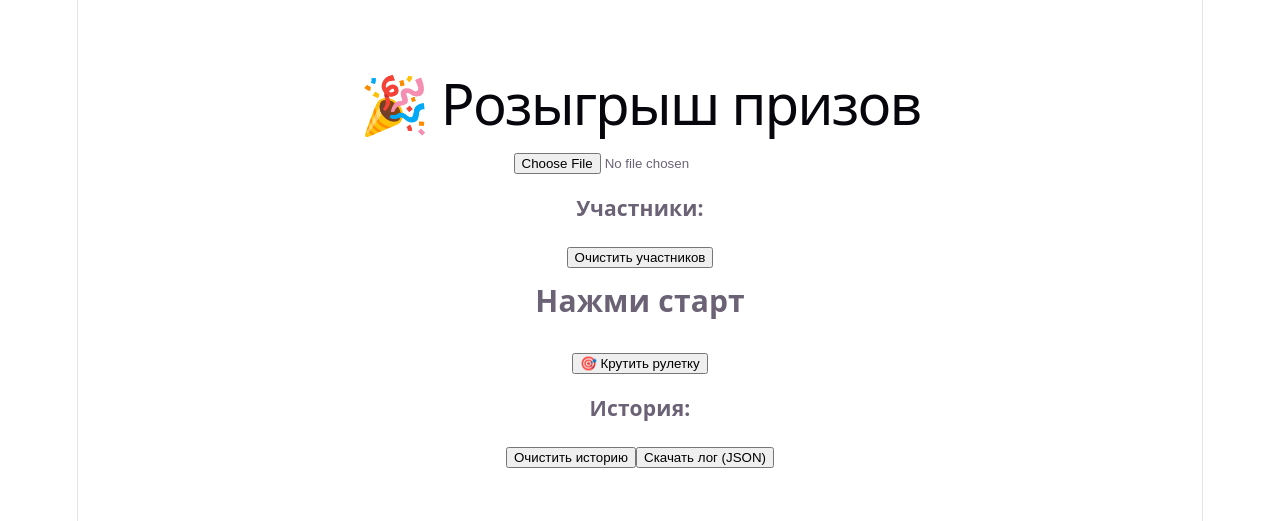
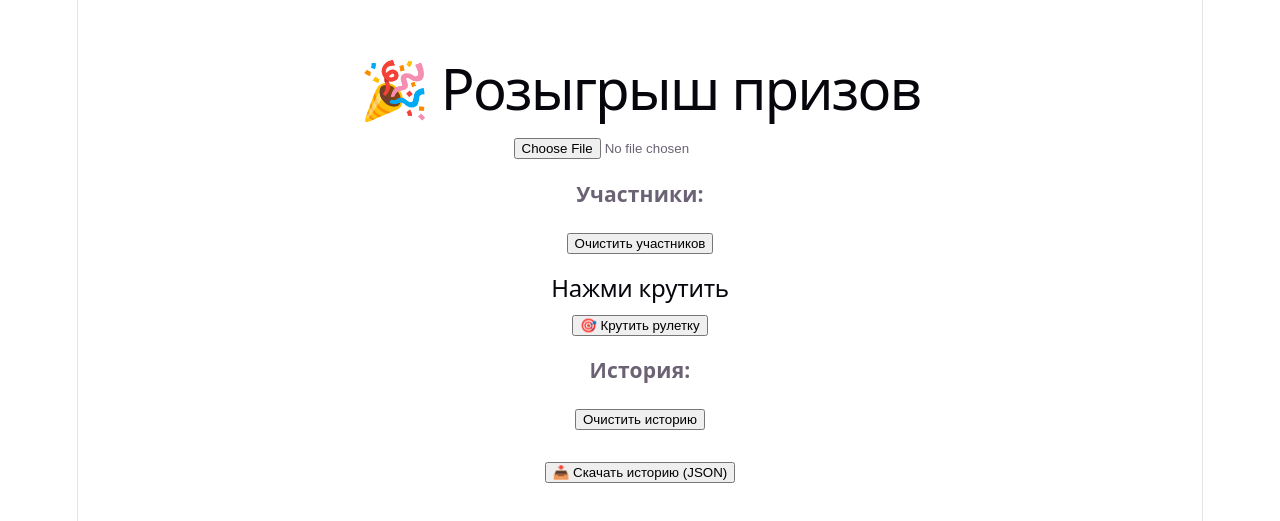
Before and after one commit to AxsionTM/prize-draw-app, a React (Vite) app: page / in a window 1280 px wide. Shown: the part 137-658 px from the top of the page. Built offline with nearby package versions, Linux system fonts and the light colour scheme.

Commit message:
fix: bug fixes and file architecture

```diff
--- a/src/App.jsx
+++ b/src/App.jsx
@@ -1,30 +1,34 @@
-import { useState } from "react";
+// Сам маин проекта импорты итд и вывод веб сайта
+
+import { useState, useEffect } from "react";
 import Upload from "./components/Upload";
 import Roulette from "./components/Roulette";
 
 function App() {
-  const [participants, setParticipants] = useState(
-    JSON.parse(localStorage.getItem("participants")) || []
-  );
+  const [participants, setParticipants] = useState(() => {
+    const saved = localStorage.getItem("participants");
+    return saved ? JSON.parse(saved) : [];
+  });
 
-  const [history, setHistory] = useState(
-    JSON.parse(localStorage.getItem("history")) || []
-  );
+  const [history, setHistory] = useState(() => {
+    const saved = localStorage.getItem("history");
+    return saved ? JSON.parse(saved) : [];
+  });
 
+// Так, этот код выполняет роль такую как загрузку участников, историю, случайного победителя, сохранение результата итд
   const [winner, setWinner] = useState(null);
 
-  function handleParticipants(data) {
-    setParticipants(data);
-    localStorage.setItem("participants", JSON.stringify(data));
-  }
+  useEffect(() => {
+    localStorage.setItem("participants", JSON.stringify(participants));
+  }, [participants]);
+
+  useEffect(() => {
+    localStorage.setItem("history", JSON.stringify(history));
+  }, [history]);
 
   function handleWinner(result) {
     setWinner(result);
-
-    const newHistory = [...history, result];
-    setHistory(newHistory);
-
-    localStorage.setItem("history", JSON.stringify(newHistory));
+    setHistory([...history, result]);
   }
 
   function clearParticipants() {
@@ -37,11 +41,10 @@ function App() {
     localStorage.removeItem("history");
   }
 
-// ТАК ЭТОТ КОД, ЭТО КНОПКА УСТАНОВКИ ИСТОРИИ В ФОРМАТЕ JSON.
-  function downloadLog() {
-    const json = JSON.stringify(history, null, 2);
+  function downloadHistory() {
+    const dataStr = JSON.stringify(history, null, 2);
+    const blob = new Blob([dataStr], { type: "application/json" });
 
-    const blob = new Blob([json], { type: "application/json" });
     const url = URL.createObjectURL(blob);
 
     const a = document.createElement("a");
@@ -57,18 +60,23 @@ function App() {
     <div style={{ maxWidth: 600, margin: "auto", textAlign: "center" }}>
       <h1>🎉 Розыгрыш призов</h1>
 
-      <Upload setParticipants={handleParticipants} />
+      <Upload setParticipants={setParticipants} />
 
       <h3>Участники:</h3>
       <ul>
-        {participants.map((p) => (
-          <li key={p.id}>{p.name}</li>
+        {participants.map((p, i) => (
+          <li key={i}>{p.name}</li>
         ))}
       </ul>
 
-      <button onClick={clearParticipants}>Очистить участников</button>
+      <button onClick={clearParticipants}>
+        Очистить участников
+      </button>
 
-      <Roulette participants={participants} onPickWinner={handleWinner} />
+      <Roulette
+        participants={participants}
+        onPickWinner={handleWinner}
+      />
 
       {winner && (
         <div>
@@ -86,9 +94,15 @@ function App() {
         ))}
       </ul>
 
-      <button onClick={clearHistory}>Очистить историю</button>
+      <button onClick={clearHistory}>
+        Очистить историю
+      </button>
 
-      <button onClick={downloadLog}>Скачать лог (JSON)</button>
+      <br /><br />
+
+      <button onClick={downloadHistory}>
+        📥 Скачать историю (JSON)
+      </button>
     </div>
   );
 }
--- a/src/components/Roulette.jsx
+++ b/src/components/Roulette.jsx
@@ -1,39 +1,39 @@
 import { useState } from "react";
 
 function Roulette({ participants, onPickWinner }) {
-  const [current, setCurrent] = useState("");
+  const [displayName, setDisplayName] = useState("");
   const [isSpinning, setIsSpinning] = useState(false);
 
-  function start() {
+  function spin() {
     if (participants.length === 0) {
       alert("Нет участников");
       return;
     }
 
-    if (isSpinning) return;
-
     setIsSpinning(true);
 
-    let counter = 0;
+    let count = 0;
 
     const interval = setInterval(() => {
       const randomIndex = Math.floor(Math.random() * participants.length);
-      setCurrent(participants[randomIndex].name);
+      setDisplayName(participants[randomIndex].name);
 
-      counter++;
+      count++;
 
-      if (counter > 20) {
+      if (count > 20) {
         clearInterval(interval);
 
-        const winnerIndex = Math.floor(Math.random() * participants.length);
-        const winner = participants[winnerIndex];
+        const finalIndex = Math.floor(Math.random() * participants.length);
+        const winner = participants[finalIndex];
 
-        setCurrent(winner.name);
+        setDisplayName(winner.name);
 
-        onPickWinner({
+        const result = {
           name: winner.name,
           date: new Date().toLocaleString(),
-        });
+        };
+
+        onPickWinner(result);
 
         setIsSpinning(false);
       }
@@ -41,19 +41,12 @@ function Roulette({ participants, onPickWinner }) {
   }
 
   return (
-    <div style={{ textAlign: "center", marginTop: "20px" }}>
-      <div
-        style={{
-          fontSize: "30px",
-          fontWeight: "bold",
-          height: "50px",
-          marginBottom: "10px",
-        }}
-      >
-        {current || "Нажми старт"}
-      </div>
+    <div style={{ marginTop: 20 }}>
+      <h2>{displayName || "Нажми крутить"}</h2>
 
-      <button onClick={start}>🎯 Крутить рулетку</button>
+      <button onClick={spin} disabled={isSpinning}>
+        🎯 Крутить рулетку
+      </button>
     </div>
   );
 }
--- a/src/components/Upload.jsx
+++ b/src/components/Upload.jsx
@@ -1,3 +1,5 @@
+// Так, этот код выполняет роль такую как загрузку списков учатсников форматов JSON И CSV
+
 function Upload({ setParticipants }) {
   function handleFile(e) {
     const file = e.target.files[0];
```
Also changed, not shown: src/utils/draw.js (added, +26 -0 lines), src/utils/loader.js (added, +13 -0 lines), src/utils/logger.js (added, +14 -0 lines).
